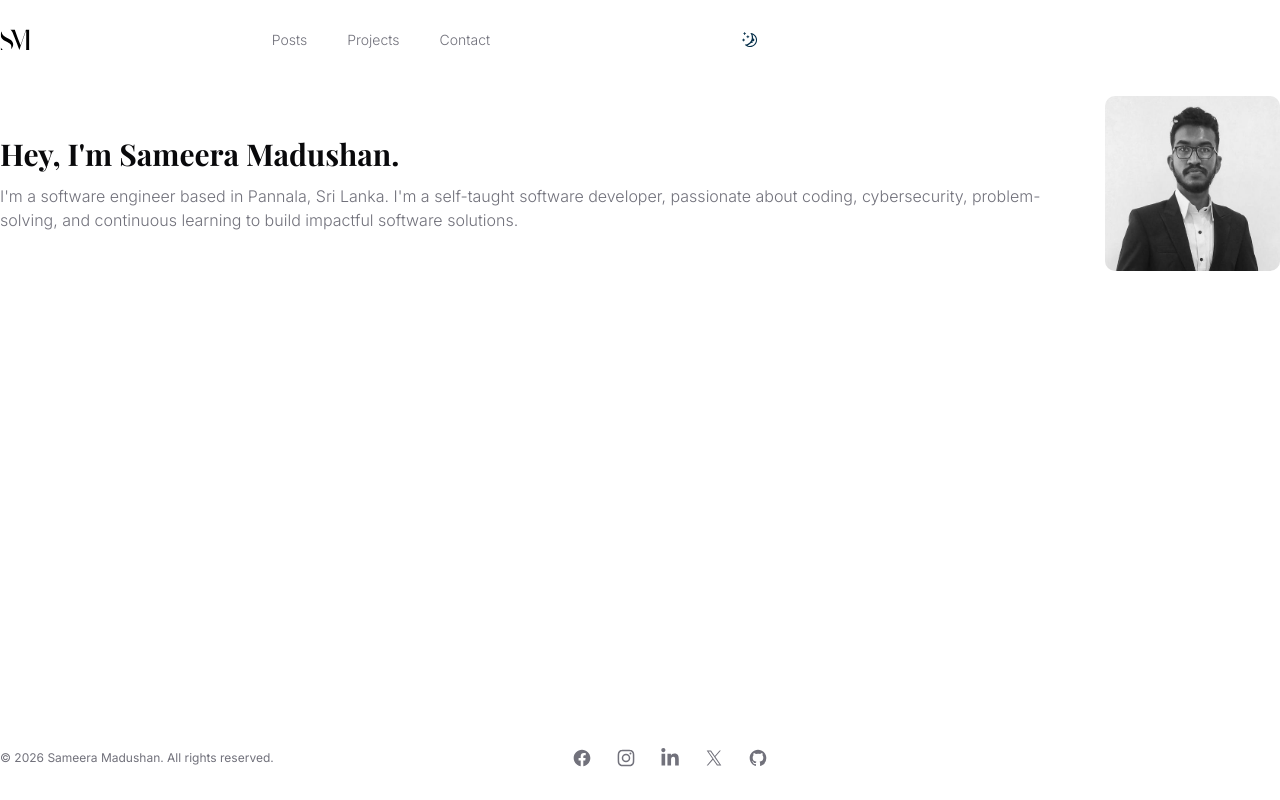
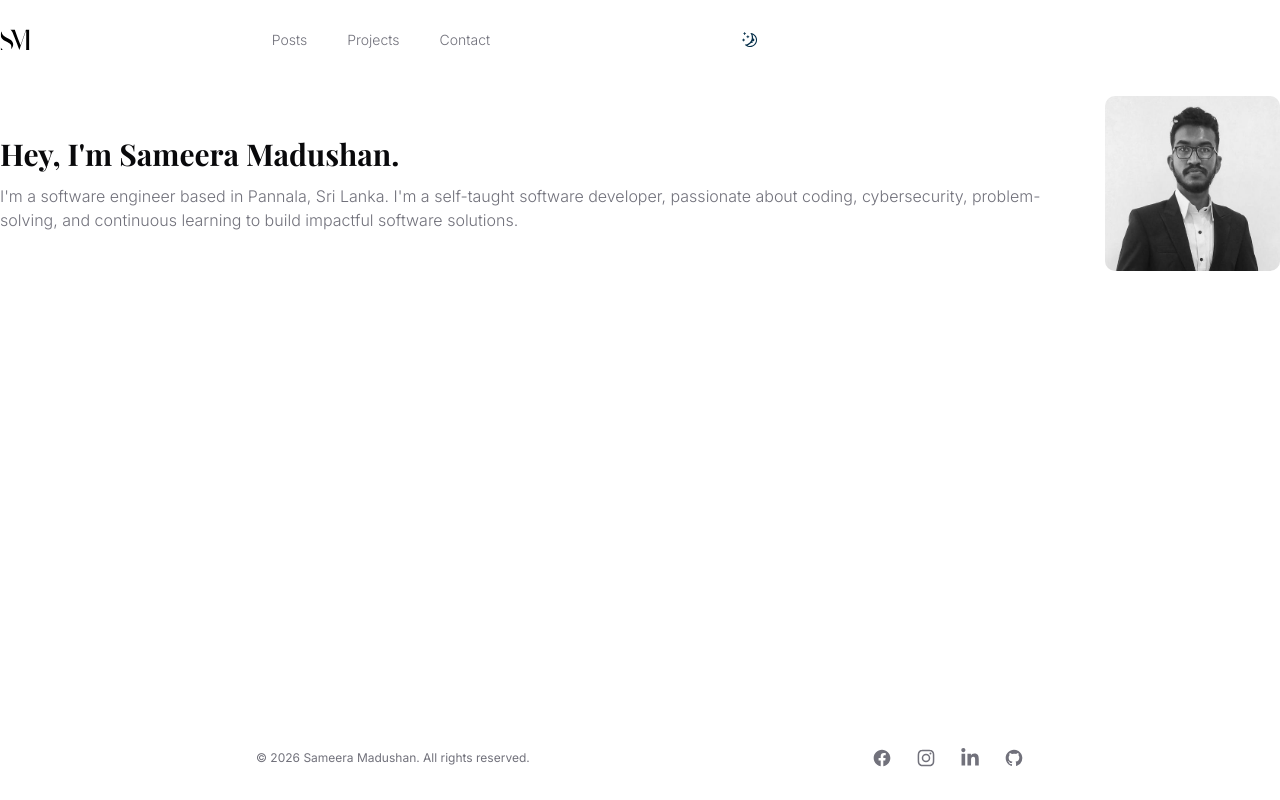
Before and after one commit to sameera-madushan/Personal-Website, a Next.js app: page / in a window 1280 px wide. Built offline with nearby package versions, Linux system fonts and the light colour scheme; a web font is replaced by a local one.

Commit message:
Update footer container to 'mx-auto' and remove X icon

```diff
--- a/components/footer.tsx
+++ b/components/footer.tsx
@@ -40,15 +40,6 @@ const navigation = [
     )
   },
   {
-    name: 'X',
-    href: '#',
-    icon: (props: JSX.IntrinsicAttributes & SVGProps<SVGSVGElement>) => (
-      <svg fill='currentColor' viewBox='0 0 24 24' {...props}>
-        <path d='M13.6823 10.6218L20.2391 3H18.6854L12.9921 9.61788L8.44486 3H3.2002L10.0765 13.0074L3.2002 21H4.75404L10.7663 14.0113L15.5685 21H20.8131L13.6819 10.6218H13.6823ZM11.5541 13.0956L10.8574 12.0991L5.31391 4.16971H7.70053L12.1742 10.5689L12.8709 11.5655L18.6861 19.8835H16.2995L11.5541 13.096V13.0956Z' />
-      </svg>
-    )
-  },
-  {
     name: 'GitHub',
     href: 'https://github.com/sameera-madushan',
     icon: (props: JSX.IntrinsicAttributes & SVGProps<SVGSVGElement>) => (
@@ -66,7 +57,7 @@ const navigation = [
 export default function Footer() {
   return (
     <footer className='py-8'>
-      <div className='container max-w-3xl'>
+      <div className='mx-auto max-w-3xl'>
         <div className='md:flex md:items-center md:justify-between'>
           <div className='flex justify-center space-x-6 md:order-2'>
             {navigation.map(item => (
```
